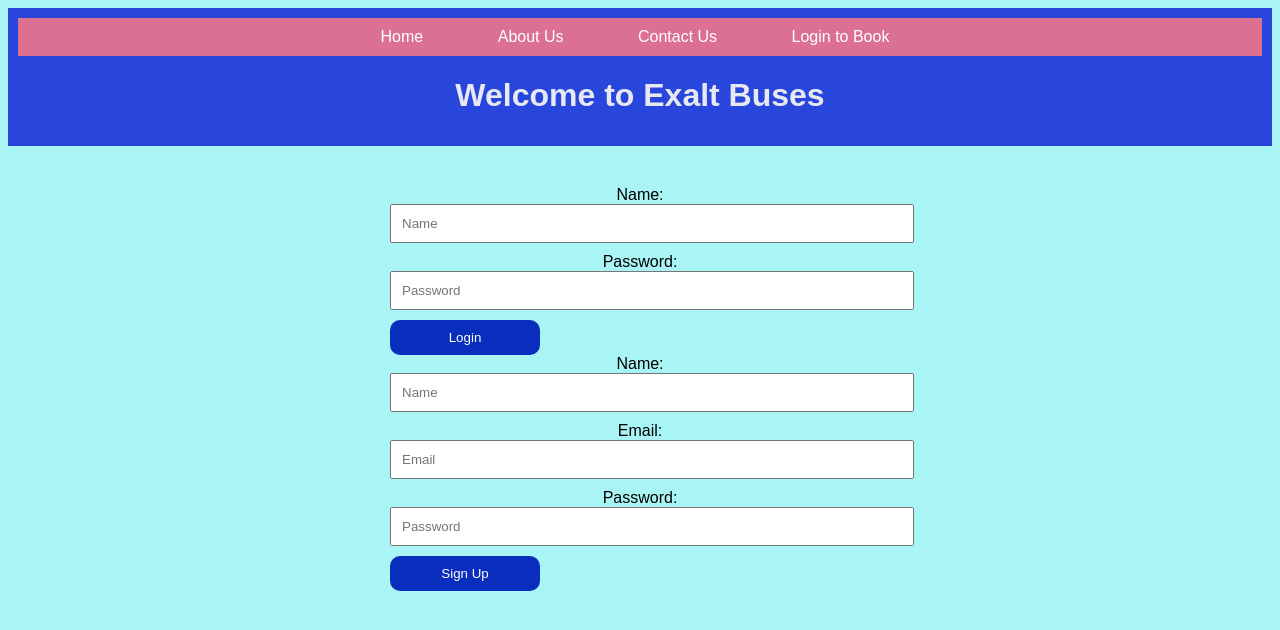
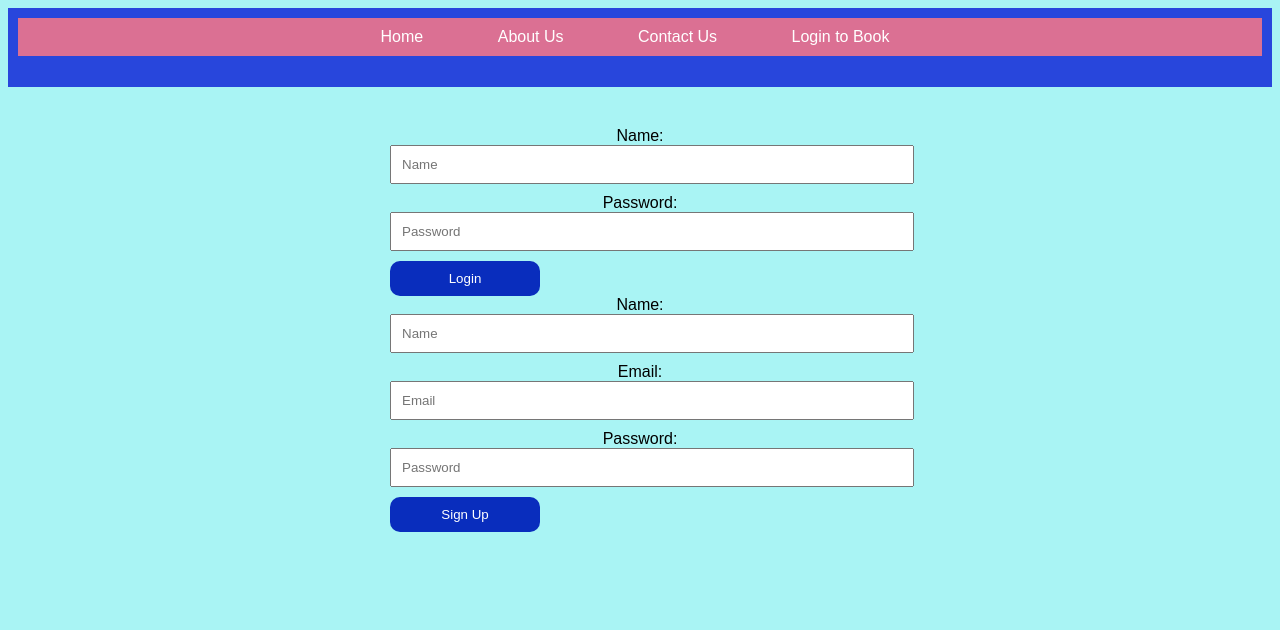
Before and after one commit to kipngenohaaron/Bus_Ticket_Booking, a plain HTML site: page login.html in a window 1280 px wide. Drawn offline with Linux system fonts and the light colour scheme.

```diff
--- a/login.html
+++ b/login.html
@@ -16,7 +16,7 @@
                <li><a href="login.html">Login to Book</a></li>
             </ul>
           </nav>
-        <h1>Welcome to Exalt Buses</h1>
+        <h1></h1>
     </header>
     <section>
         <div class="container">
```
